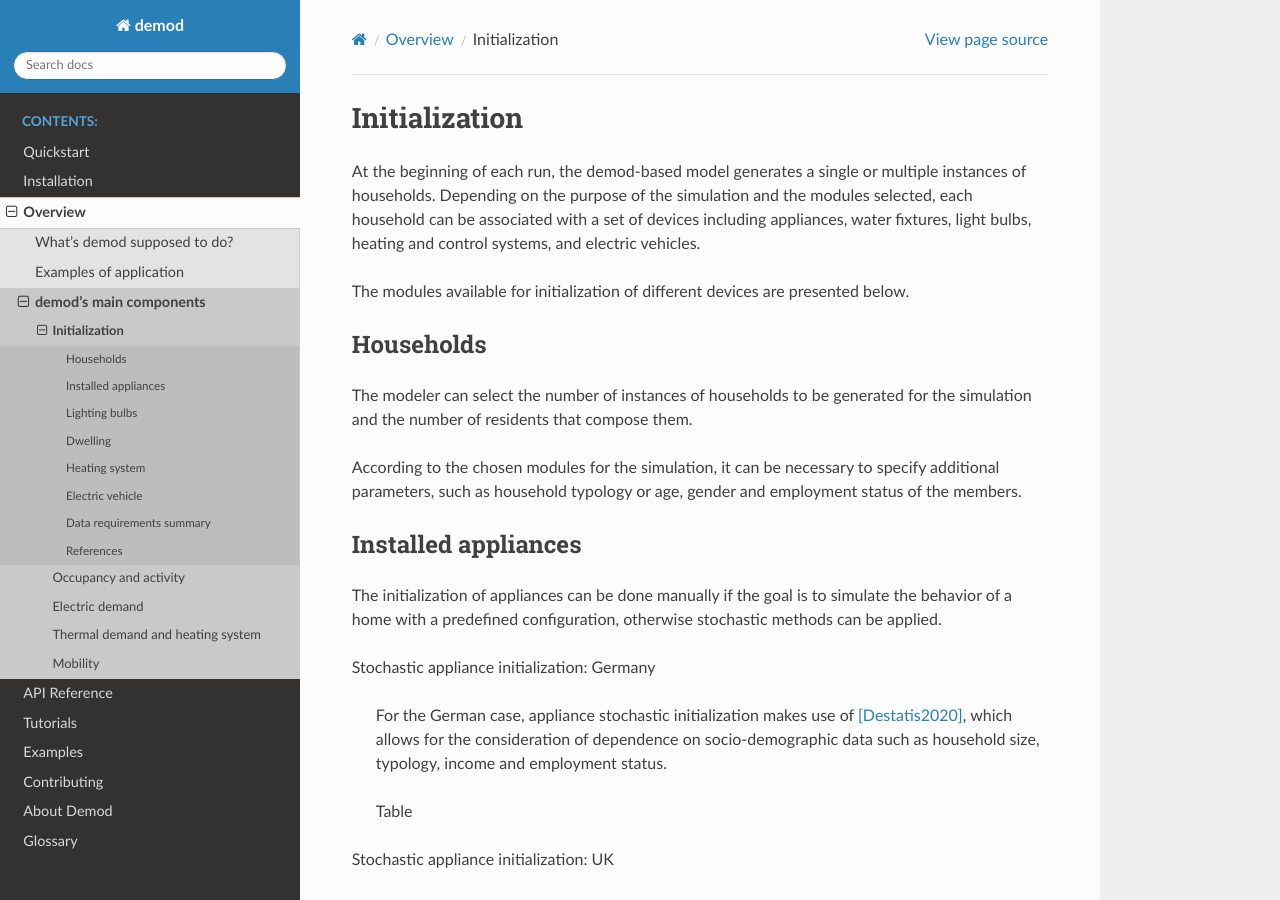
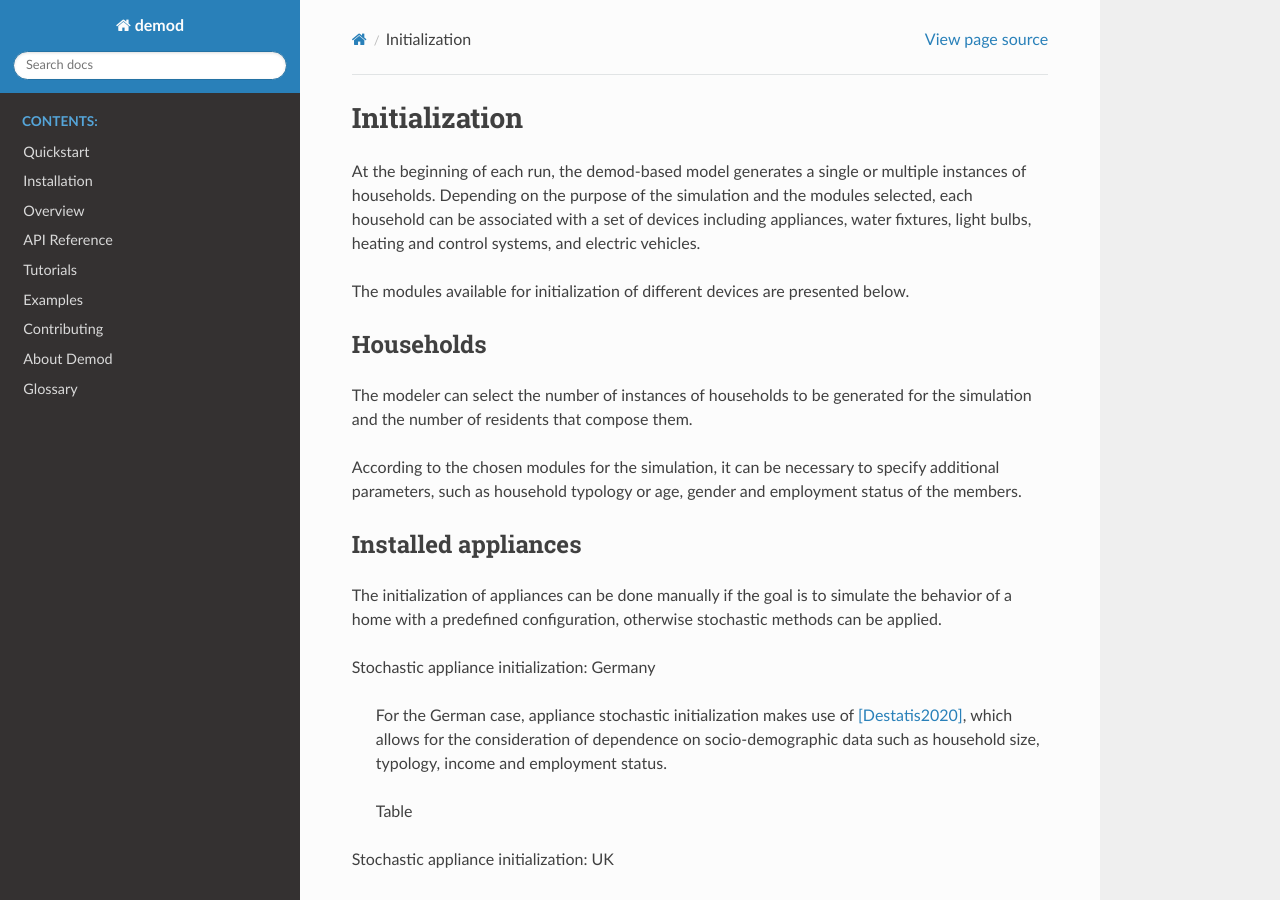
Before and after one commit to epfl-herus/demod, a Sphinx documentation site: the page built from docs/source/overview/initialization_overview.rst, in a window 1280 px wide and 900 px high. Built offline with Sphinx 7.4.7 and the Read the Docs theme 2.0.0, drawn with Linux system fonts in a browser that asks for light colours; formulas are drawn with MathJax 3.

Commit message:
remove overview initialization for the moment

```diff
--- a/docs/source/overview/index.rst
+++ b/docs/source/overview/index.rst
@@ -90,12 +90,13 @@
 .. toctree::
     :maxdepth: 2
 
-    initialization_overview
+
     occupancy_overview
     electricdemand_overview
     thermaldemand_overview
     mobility_overview
 
+.. initialization_overview
 
 .. ~~~~~~~~~~~~~~~~~~~~~~~~~~~~~~~~~ LINKs ~~~~~~~~~~~~~~~~~~~~~~~~~~~~~~~~~
 
```
